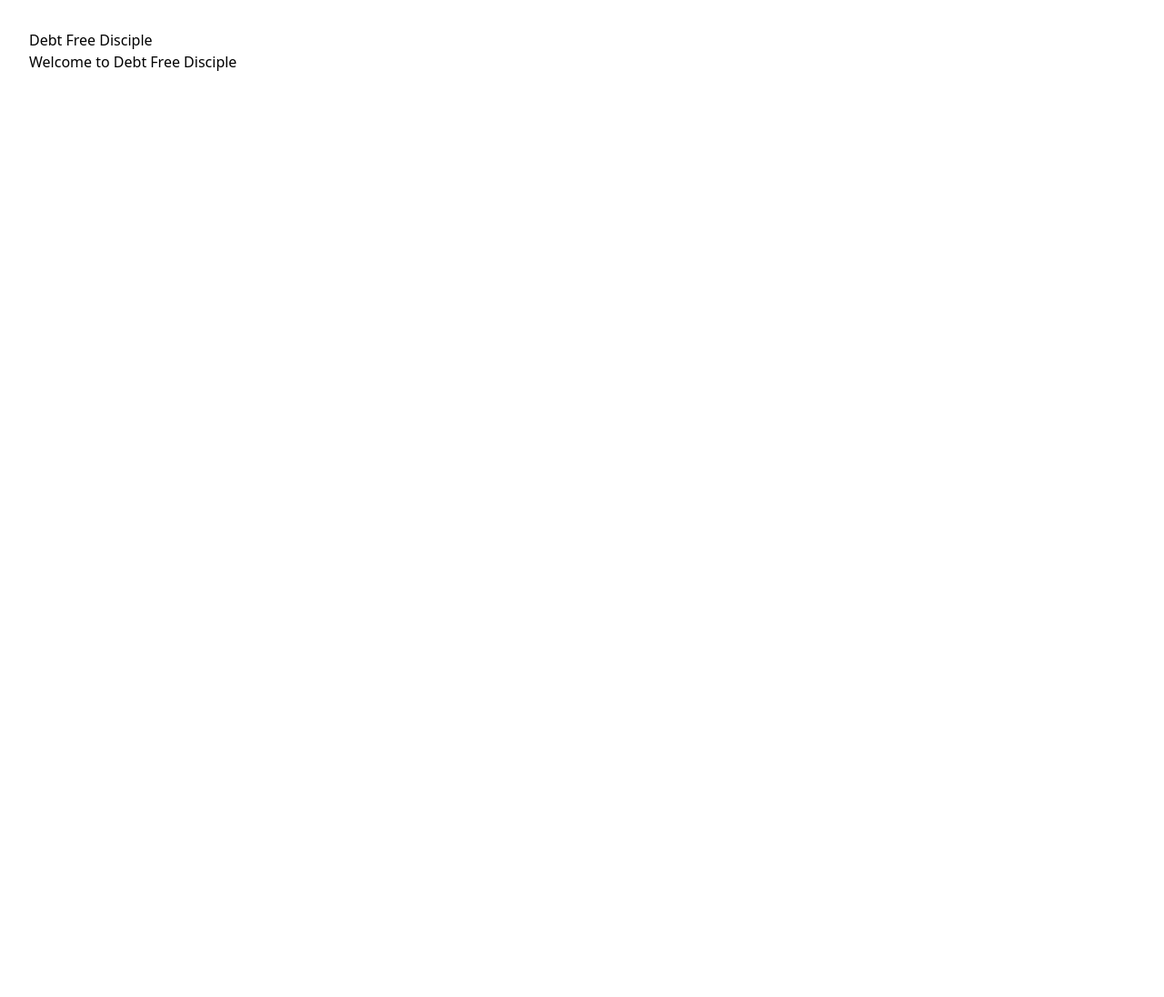
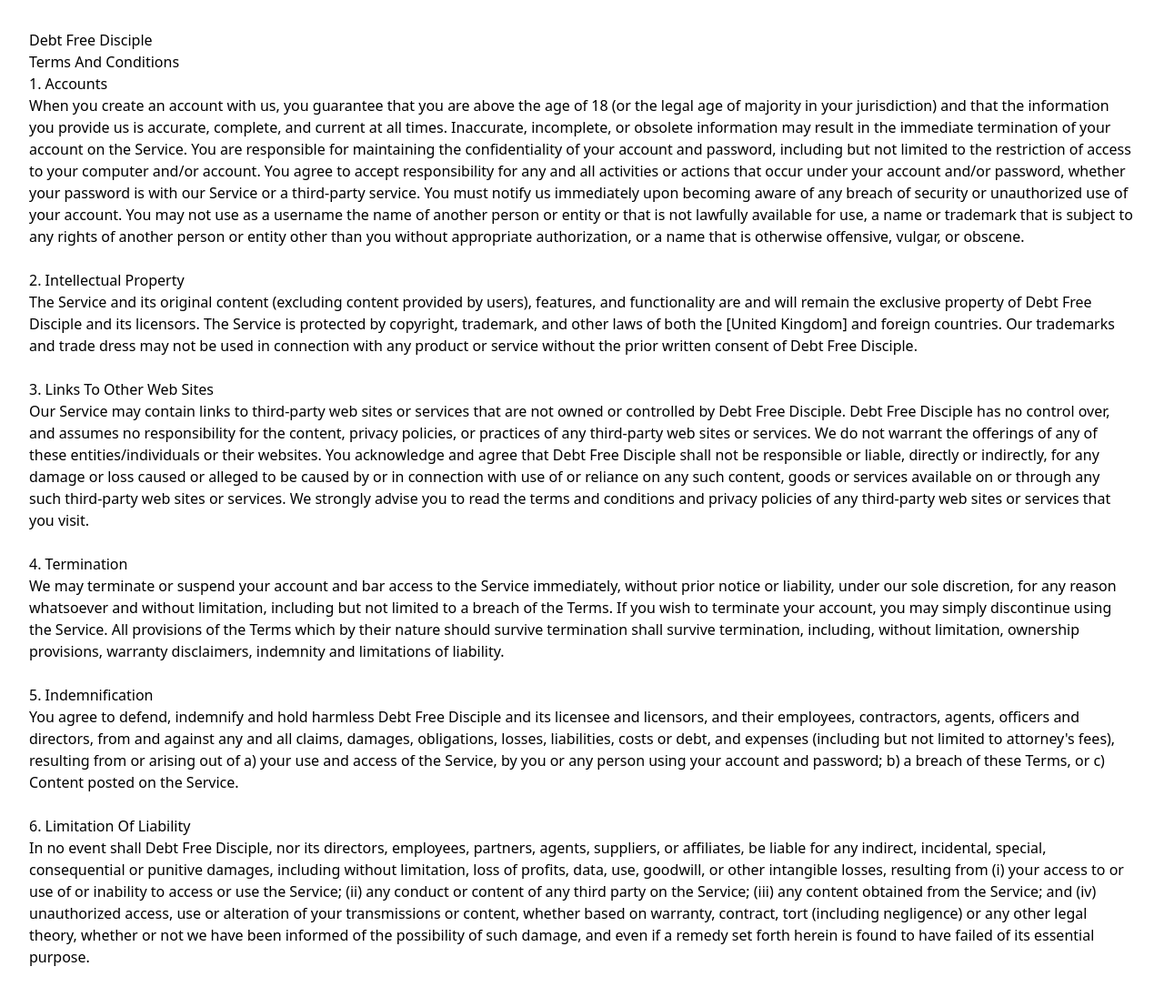
Before and after one commit to ikanengKhoza/debtfree, a React (Vite) app: page / in a window 1280 px wide. Shown: the whole page at 91% size. Before the commit the page ends 800 px from the top, so only its background shows below. Built offline with nearby package versions, Linux system fonts and the light colour scheme.

Commit message:
loaded terms

```diff
--- /dev/null
+++ b/App.css
@@ -0,0 +1,3 @@
+body {
+    background-color: rgb(207, 223, 214);
+}
--- a/package.json
+++ b/package.json
@@ -10,6 +10,10 @@
     "preview": "vite preview"
   },
   "dependencies": {
+    "@emotion/react": "^11.14.0",
+    "@emotion/styled": "^11.14.1",
+    "@mui/icons-material": "^7.3.5",
+    "@mui/material": "^7.3.5",
     "lucide-react": "^0.525.0",
     "react": "^19.1.0",
     "react-dom": "^19.1.0",
--- a/src/App.jsx
+++ b/src/App.jsx
@@ -1,5 +1,5 @@
 import { BrowserRouter, Routes, Route } from "react-router-dom";
-import ResetPassword from "./ResetPassword";
+import Home from "./Home";
 
 function App() {
   return (
@@ -9,29 +9,7 @@
           path="/"
           element={
             <div style={{ padding: "2rem" }}>
-              <h1>Debt Free Disciple</h1>
-              <p>Welcome to Debt Free Disciple</p>
-            </div>
-          }
-        />
-        <Route
-          path="/ResetPassword"
-          element={
-            <div
-              style={{
-                display: "flex",
-                justifyContent: "center",
-                alignItems: "center",
-                minHeight: "100vh",
-                background: "#328F3C",
-                color: "white",
-                textAlign: "center",
-                padding: "2rem",
-              }}
-            >
-              <div>
-                <ResetPassword />
-              </div>
+              <Home />
             </div>
           }
         />
--- /dev/null
+++ b/src/Home.jsx
@@ -0,0 +1,114 @@
+import React from "react";
+
+const Home = () => {
+  return (
+    <>
+      <h1 className="text-5xl font-extrabold text-gray-800 mb-6 text-center tracking-tight">
+        Debt Free Disciple
+      </h1>
+      <h2 className="text-3xl font-extrabold text-gray-800 mb-6 tracking-tight">
+        {" "}
+        Terms And Conditions{" "}
+      </h2>
+      <div>
+        <h4 className="text-xl font-bold"> 1. Accounts </h4>{" "}
+        <p>
+          {" "}
+          When you create an account with us, you guarantee that you are above
+          the age of 18 (or the legal age of majority in your jurisdiction) and
+          that the information you provide us is accurate, complete, and current
+          at all times. Inaccurate, incomplete, or obsolete information may
+          result in the immediate termination of your account on the Service.
+          You are responsible for maintaining the confidentiality of your
+          account and password, including but not limited to the restriction of
+          access to your computer and/or account. You agree to accept
+          responsibility for any and all activities or actions that occur under
+          your account and/or password, whether your password is with our
+          Service or a third-party service. You must notify us immediately upon
+          becoming aware of any breach of security or unauthorized use of your
+          account. You may not use as a username the name of another person or
+          entity or that is not lawfully available for use, a name or trademark
+          that is subject to any rights of another person or entity other than
+          you without appropriate authorization, or a name that is otherwise
+          offensive, vulgar, or obscene.{" "}
+        </p>{" "}
+        <br></br>
+        <h4 className="text-xl font-bold"> 2. Intellectual Property</h4>
+        <p>
+          {" "}
+          The Service and its original content (excluding content provided by
+          users), features, and functionality are and will remain the exclusive
+          property of Debt Free Disciple and its licensors. The Service is
+          protected by copyright, trademark, and other laws of both the [United
+          Kingdom] and foreign countries. Our trademarks and trade dress may not
+          be used in connection with any product or service without the prior
+          written consent of Debt Free Disciple.{" "}
+        </p>
+        <br></br>
+        <h4 className="text-xl font-bold"> 3. Links To Other Web Sites </h4>
+        <p>
+          {" "}
+          Our Service may contain links to third-party web sites or services
+          that are not owned or controlled by Debt Free Disciple. Debt Free
+          Disciple has no control over, and assumes no responsibility for the
+          content, privacy policies, or practices of any third-party web sites
+          or services. We do not warrant the offerings of any of these
+          entities/individuals or their websites. You acknowledge and agree that
+          Debt Free Disciple shall not be responsible or liable, directly or
+          indirectly, for any damage or loss caused or alleged to be caused by
+          or in connection with use of or reliance on any such content, goods or
+          services available on or through any such third-party web sites or
+          services. We strongly advise you to read the terms and conditions and
+          privacy policies of any third-party web sites or services that you
+          visit.{" "}
+        </p>{" "}
+        <br></br>
+        <h4 className="text-xl font-bold"> 4. Termination </h4>
+        <p>
+          {" "}
+          We may terminate or suspend your account and bar access to the Service
+          immediately, without prior notice or liability, under our sole
+          discretion, for any reason whatsoever and without limitation,
+          including but not limited to a breach of the Terms. If you wish to
+          terminate your account, you may simply discontinue using the Service.
+          All provisions of the Terms which by their nature should survive
+          termination shall survive termination, including, without limitation,
+          ownership provisions, warranty disclaimers, indemnity and limitations
+          of liability.{" "}
+        </p>{" "}
+        <br></br>
+        <h4 className="text-xl font-bold"> 5. Indemnification </h4>
+        <p>
+          {" "}
+          You agree to defend, indemnify and hold harmless Debt Free Disciple
+          and its licensee and licensors, and their employees, contractors,
+          agents, officers and directors, from and against any and all claims,
+          damages, obligations, losses, liabilities, costs or debt, and expenses
+          (including but not limited to attorney's fees), resulting from or
+          arising out of a) your use and access of the Service, by you or any
+          person using your account and password; b) a breach of these Terms, or
+          c) Content posted on the Service.{" "}
+        </p>{" "}
+        <br></br>
+        <h4 className="text-xl font-bold"> 6. Limitation Of Liability </h4>
+        <p>
+          {" "}
+          In no event shall Debt Free Disciple, nor its directors, employees,
+          partners, agents, suppliers, or affiliates, be liable for any
+          indirect, incidental, special, consequential or punitive damages,
+          including without limitation, loss of profits, data, use, goodwill, or
+          other intangible losses, resulting from (i) your access to or use of
+          or inability to access or use the Service; (ii) any conduct or content
+          of any third party on the Service; (iii) any content obtained from the
+          Service; and (iv) unauthorized access, use or alteration of your
+          transmissions or content, whether based on warranty, contract, tort
+          (including negligence) or any other legal theory, whether or not we
+          have been informed of the possibility of such damage, and even if a
+          remedy set forth herein is found to have failed of its essential
+          purpose.{" "}
+        </p>
+      </div>
+    </>
+  );
+};
+export default Home;
--- a/src/ResetPassword.jsx
+++ /dev/null
@@ -1,19 +0,0 @@
-import { useEffect } from "react";
-
-export default function ResetPasswordBridge() {
-  useEffect(() => {
-    const hash = window.location.hash.substring(1);
-    if (!hash) return;
-
-    const deepLink = `debtfreedisciple://auth/ResetPassword#${hash}`;
-    console.log("Redirecting to app:", deepLink);
-    window.location.href = deepLink;
-
-    setTimeout(() => {
-      window.location.href =
-        "https://play.google.com/store/apps/details?id=com.yourcompany.debtfreedisciple";
-    }, 2000);
-  }, []);
-
-  return <p>Opening Debt Free Disciple app...</p>;
-}
```
Also changed, not shown: 1 other file (tests, documents, lock files or other folders).
